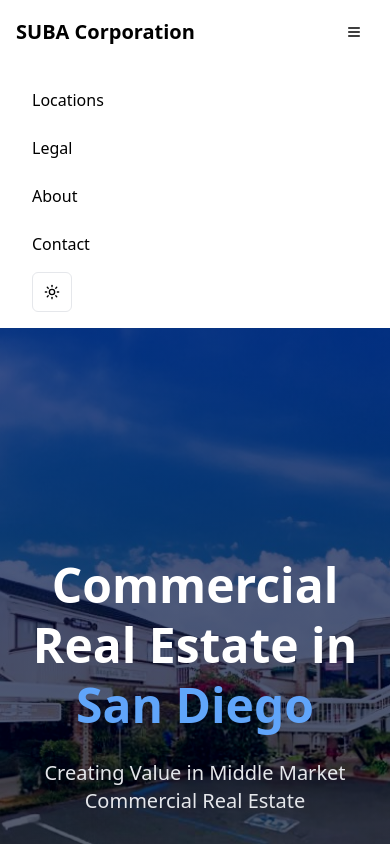
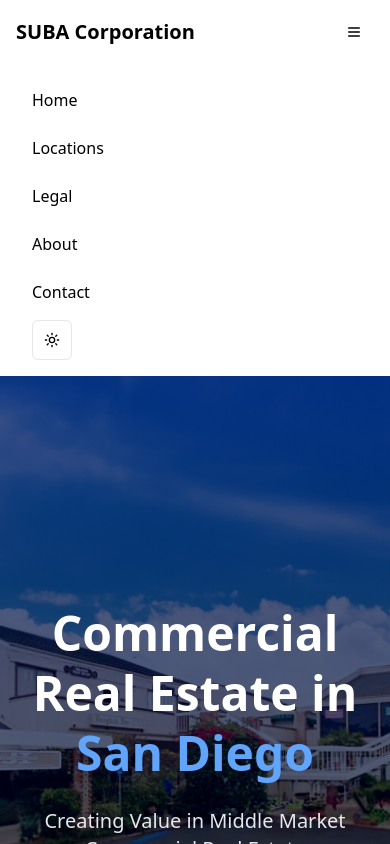
Before and after one commit to WilliamGiammona/subacorp, a Next.js app: page / in a window 390 px wide. Both pictures are taken after a click on the button 354 px from the left and 32 px from the top of the page. Shown: the top 844 px of the page. Built offline with nearby package versions, Linux system fonts and the light colour scheme.

Commit message:
code refactor

```diff
--- a/app/components/ui/navigation/NavBar.tsx
+++ b/app/components/ui/navigation/NavBar.tsx
@@ -14,9 +14,7 @@ export default function NavBar() {
     <nav className="bg-white dark:bg-gray-800 shadow-sm md:py-2">
       <div className="max-w-7xl mx-auto px-4 sm:px-6 lg:px-8">
         <div className="flex items-center justify-between h-16">
-          <Link href="/" className="font-bold text-xl">
-            SUBA Corporation
-          </Link>
+          <h1 className="font-bold text-xl">SUBA Corporation</h1>
 
           <div className="hidden md:flex items-center space-x-4">
             <Link href="/" className="hover:text-gray-600 text-lg">
@@ -67,6 +65,12 @@ export default function NavBar() {
 
         {isMenuOpen && (
           <div className="md:hidden py-4 space-y-2">
+            <Link
+              href="/"
+              className="block hover:bg-gray-100 dark:hover:bg-gray-700 px-4 py-2 rounded-md"
+            >
+              Home
+            </Link>
             <div>
               <button
                 className="w-full text-left px-4 py-2 hover:bg-gray-100 dark:hover:bg-gray-700 rounded-md"
```
